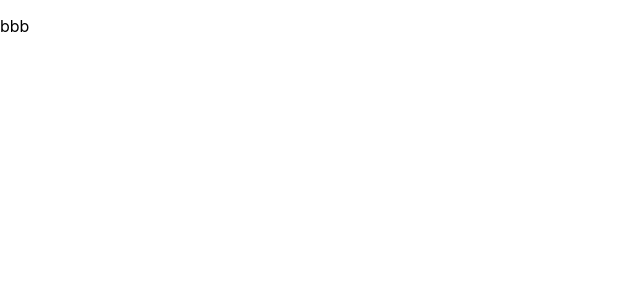
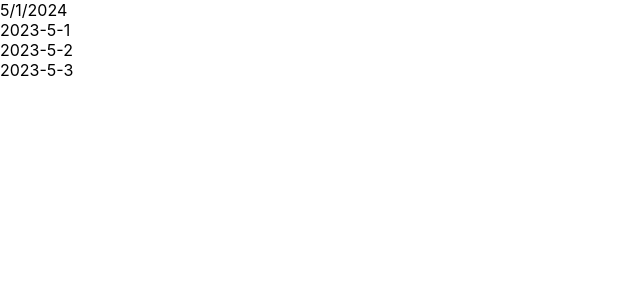
Before and after one commit to VegetableBirddd/Advanced-with-React, a React (Create React App) app: page / in a window 1280 px wide. Shown: the top 300 px of the page, without its empty margins (0-640 px from the left). Built offline with nearby package versions, Linux system fonts and the light colour scheme.

Commit message:
add:添加非控和受控组件

```diff
--- /dev/null
+++ b/src/App12.tsx
@@ -0,0 +1,136 @@
+import { useEffect, useRef, useState,SetStateAction, useCallback, } from "react"
+//非受控组件和受控组件
+interface CalendarProps{
+  value?: Date;
+  defaultValue?: Date;
+  onChange?: (date: Date) => void;
+}
+
+function Calendar(props: CalendarProps) {
+
+  const {
+    value: propsValue,
+    defaultValue,
+    onChange
+  } = props;
+
+  const [value, setValue] = useState(() => {
+    if (propsValue !== undefined) {
+      return propsValue;
+    } else {
+      return defaultValue;
+    }
+  });
+
+  const isFirstRender = useRef(true);
+
+  useEffect(() => {
+    //这一步经常忘记
+    if(propsValue === undefined && !isFirstRender.current) {//当不是首次渲染，但 value 变为 undefined 的情况，也就是从受控模式切换到了非受控模式，要同步设置 state 为 propsValue。
+      setValue(propsValue);
+    }
+    isFirstRender.current = false;
+  }, [propsValue]);
+
+  const mergedValue = propsValue === undefined ? value : propsValue;
+
+  function changeValue(date: Date) {
+    if (propsValue === undefined) {
+      setValue(date);
+    }
+    onChange?.(date);
+  }
+
+  return <div>
+    {mergedValue?.toLocaleDateString()}
+    <div onClick={()=> {changeValue(new Date('2024-5-1'))}}>2023-5-1</div>
+    <div onClick={()=> {changeValue(new Date('2024-5-2'))}}>2023-5-2</div>
+    <div onClick={()=> {changeValue(new Date('2024-5-3'))}}>2023-5-3</div>
+  </div>
+}
+
+function App() {
+  const [value,setValue] = useState(new Date('2024-5-1'))
+  return <Calendar value={value} onChange={(date) => {
+    console.log(date.toLocaleDateString());
+    setValue(date)
+  }}/>
+}
+
+export default App
+
+// 提取相同逻辑，组成hook
+function useMergeState<T>(
+  defaultStateValue: T,
+  props?: {
+    defaultValue?: T,
+    value?: T,
+    onChange?: (value: T) => void;
+  },
+): [T, React.Dispatch<React.SetStateAction<T>>,] {
+  const { defaultValue, value: propsValue, onChange } = props || {};
+
+  const isFirstRender = useRef(true);
+
+  const [stateValue, setStateValue] = useState<T>(() => {
+    if (propsValue !== undefined) {
+      return propsValue!;
+    } else if(defaultValue !== undefined){
+      return defaultValue!;
+    } else {
+      return defaultStateValue;
+    }
+  });
+
+  useEffect(() => {
+    if(propsValue === undefined && !isFirstRender.current) {
+      setStateValue(propsValue!);
+    }
+
+    isFirstRender.current = false;
+  }, [propsValue]);
+
+  const mergedValue = propsValue === undefined ? stateValue : propsValue;
+
+  function isFunction(value: unknown): value is Function {
+    return typeof value === 'function';
+  }
+
+  const setState = useCallback((value: SetStateAction<T>) => {
+    let res = isFunction(value) ? value(stateValue) : value
+
+    if (propsValue === undefined) {
+      setStateValue(res);
+    }
+    onChange?.(res);
+  }, [stateValue]);
+
+  return [mergedValue, setState]
+}
+
+interface CalendarProps{
+  value?: Date;
+  defaultValue?: Date;
+  onChange?: (date: Date) => void;
+}
+
+function CalendarTwo(props: CalendarProps) {
+  const {
+    value: propsValue,
+    defaultValue,
+    onChange
+  } = props;
+
+  const [mergedValue, setValue] = useMergeState(new Date(), {
+    value: propsValue,
+    defaultValue,
+    onChange
+  });
+
+  return <div>
+    {mergedValue?.toLocaleDateString()}
+    <div onClick={()=> {setValue(new Date('2024-5-1'))}}>2023-5-1</div>
+    <div onClick={()=> {setValue(new Date('2024-5-2'))}}>2023-5-2</div>
+    <div onClick={()=> {setValue(new Date('2024-5-3'))}}>2023-5-3</div>
+  </div>
+}
--- a/src/index.tsx
+++ b/src/index.tsx
@@ -1,7 +1,7 @@
 import React from 'react';
 import ReactDOM from 'react-dom/client';
 import './index.css';
-import App from './App11';
+import App from './App12';
 import reportWebVitals from './reportWebVitals';
 
 const root = ReactDOM.createRoot(
```
